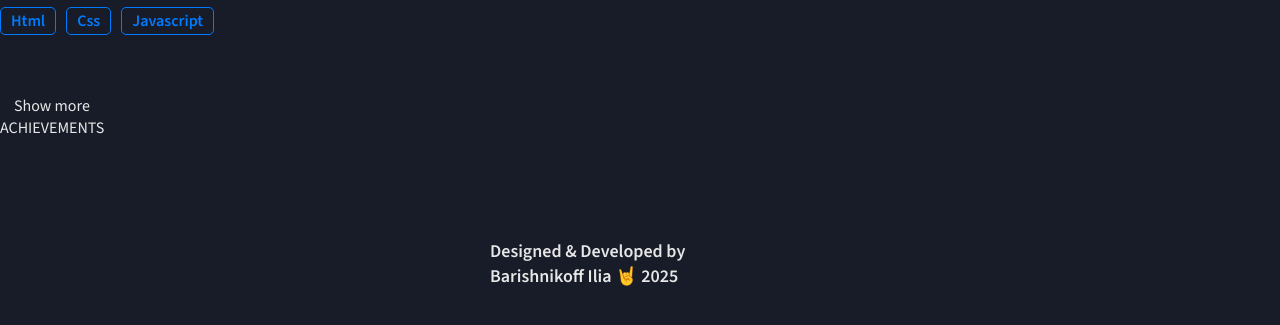
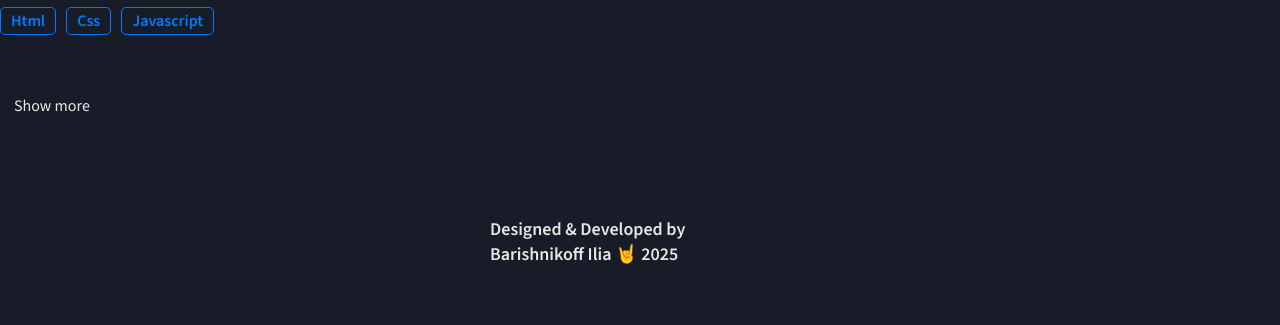
Before and after one commit to Comper123/BarishnikoffIlia, a plain HTML site: page index.html in a window 1280 px wide. Shown: the part 7866-8191 px from the top of the page. Drawn offline with Linux system fonts and the light colour scheme.

Commit message:
Решил пока без раздела достижений

```diff
--- a/index.html
+++ b/index.html
@@ -393,7 +393,7 @@
                 <a class="button">Show more</a>
             </article>
         </article>
-        <article class="achievements wow" id="achievements">
+        <!-- <article class="achievements wow" id="achievements">
             <article class="name">
                 <p class="section_name">ACHIEVEMENTS</p>
             </article>
@@ -402,7 +402,7 @@
 
                 </div>
             </article>
-        </article>
+        </article> -->
     </section>
     <section class="footer wow">
         <article>
```
